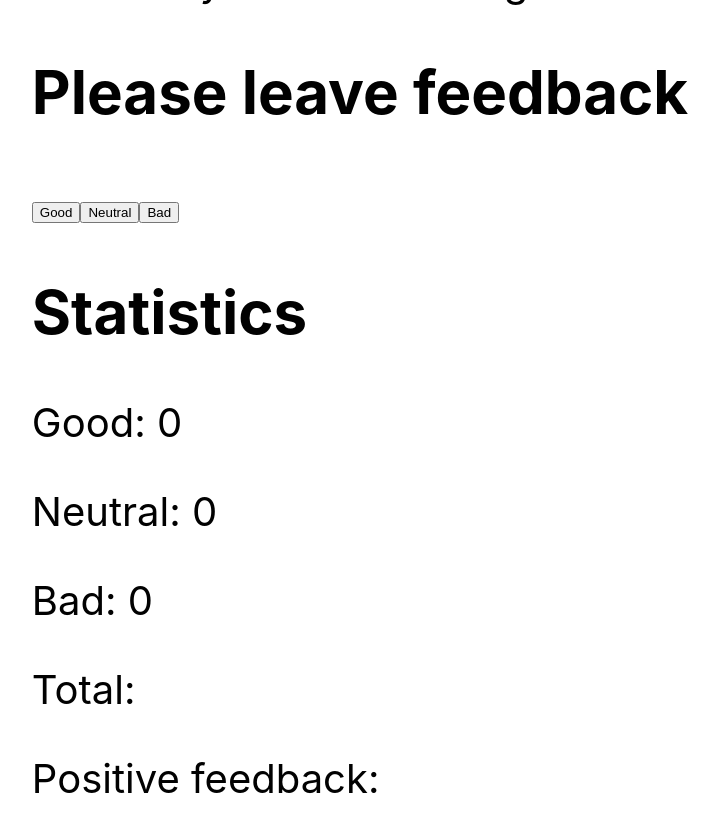
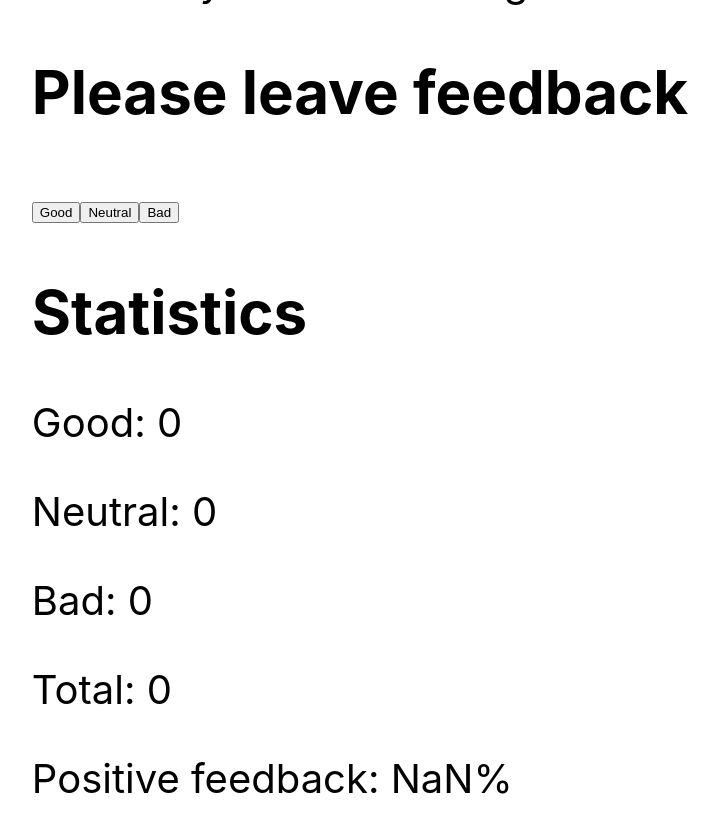
Before and after one commit to MelnykovSV/goit-react-hw-02-feedback, a React (Create React App) app: page / in a window 1280 px wide. Shown: the top 832 px of the page, without its empty margins (280-998 px from the left). Built offline with nearby package versions, Linux system fonts and the light colour scheme.

Commit message:
before refactoring

```diff
--- a/package.json
+++ b/package.json
@@ -10,9 +10,10 @@
     "@testing-library/react": "^12.1.4",
     "@testing-library/user-event": "^13.5.0",
     "@types/jest": "^29.5.0",
-    "@types/node": "^18.15.3",
-    "@types/react": "^18.0.28",
+    "@types/node": "^18.15.9",
+    "@types/react": "^18.0.29",
     "@types/react-dom": "^18.0.11",
+    "emotion-modern-normalize": "^1.0.0",
     "react": "^18.1.0",
     "react-dom": "^18.1.0",
     "react-router-dom": "^6.9.0",
--- a/src/components/App/App.tsx
+++ b/src/components/App/App.tsx
@@ -1,5 +1,30 @@
 import { FeedbackWidget } from '../FeedbackWidget/FeedbackWidget';
-export const App = () => {
+import React, { Component } from 'react';
+
+export class App extends Component {
+  static defaultProps = {
+    goodDefault: 0,
+    neutralDefault: 0,
+    badDefault: 0,
+  };
+
+  state = {
+    good: this.props.goodDefault,
+    neutral: this.props.neutralDefault,
+    bad: this.props.badDefault,
+  };
+
+  calcTotal = () => this.state.good + this.state.neutral + this.state.bad;
+  calcPositiveFeedback = () =>
+    `${((this.state.good / this.calcTotal()) * 100).toFixed(0)}%`;
+
+  handleGoodResponse = e =>
+    this.setState(prevState => ({ good: prevState.good + 1 }));
+  handleNeutralResponse = e =>
+    this.setState(prevState => ({ neutral: prevState.neutral + 1 }));
+  handleBadResponse = e =>
+    this.setState(prevState => ({ bad: prevState.bad + 1 }));
+  render() {
     return (
       <div
         style={{
@@ -11,7 +36,46 @@ export const App = () => {
           color: '#010101',
         }}
       >
-      <FeedbackWidget></FeedbackWidget>
+        <section>
+          This is my Feedback Widget
+          <h1 className="feedback-title">Please leave feedback</h1>
+          <div className="buttons-container">
+            <button
+              type="button"
+              className="button-good"
+              onClick={this.handleGoodResponse}
+            >
+              Good
+            </button>
+            <button
+              type="button"
+              className="button-neutral"
+              onClick={this.handleNeutralResponse}
+            >
+              Neutral
+            </button>
+            <button
+              type="button"
+              className="button-bad"
+              onClick={this.handleBadResponse}
+            >
+              Bad
+            </button>
+          </div>
+          <div className="statistics-container">
+            <h2 className="statistics-title">Statistics</h2>
+            <div className="statistics-body">
+              <p className="response-good">Good: {this.state.good}</p>
+              <p className="response-neutral">Neutral: {this.state.neutral}</p>
+              <p className="response-bad">Bad: {this.state.bad}</p>
+              <p className="response-total">Total: {this.calcTotal()}</p>
+              <p className="positive-persentage">
+                Positive feedback: {this.calcPositiveFeedback()}
+              </p>
+            </div>
+          </div>
+        </section>
       </div>
     );
-};
+  }
+}
--- a/src/components/FeedbackWidget/FeedbackWidget.tsx
+++ b/src/components/FeedbackWidget/FeedbackWidget.tsx
@@ -1,69 +1,71 @@
 import React, { Component } from 'react';
-// interface IClickEvent {
-//   _reactName: 'string';
-//   type: 'string';
+
+// export class FeedbackWidget extends Component {
+//   static defaultProps = {
+//     goodDefault: 0,
+//     neutralDefault: 0,
+//     badDefault: 0,
+//   };
+
+//   state = {
+//     good: this.props.goodDefault,
+//     neutral: this.props.neutralDefault,
+//     bad: this.props.badDefault,
+//   };
+
+//   calcTotal = () => this.state.good + this.state.neutral + this.state.bad;
+//   calcPositiveFeedback = () =>
+//     `${((this.state.good / this.calcTotal()) * 100).toFixed(0)}%`;
+
+//   handleGoodResponse = e =>
+//     this.setState(prevState => ({ good: prevState.good + 1 }));
+//   handleNeutralResponse = e =>
+//     this.setState(prevState => ({ neutral: prevState.neutral + 1 }));
+//   handleBadResponse = e =>
+//     this.setState(prevState => ({ bad: prevState.bad + 1 }));
+
+//   render() {
+//     console.log(this.state);
+//     return (
+//       <section>
+//         This is my Feedback Widget
+//         <h1 className="feedback-title">Please leave feedback</h1>
+//         <div className="buttons-container">
+//           <button
+//             type="button"
+//             className="button-good"
+//             onClick={this.handleGoodResponse}
+//           >
+//             Good
+//           </button>
+//           <button
+//             type="button"
+//             className="button-neutral"
+//             onClick={this.handleNeutralResponse}
+//           >
+//             Neutral
+//           </button>
+//           <button
+//             type="button"
+//             className="button-bad"
+//             onClick={this.handleBadResponse}
+//           >
+//             Bad
+//           </button>
+//         </div>
+//         <div className="statistics-container">
+//           <h2 className="statistics-title">Statistics</h2>
+//           <div className="statistics-body">
+//             <p className="response-good">Good: {this.state.good}</p>
+//             <p className="response-neutral">Neutral: {this.state.neutral}</p>
+//             <p className="response-bad">Bad: {this.state.bad}</p>
+//             <p className="response-total">Total: {this.calcTotal()}</p>
+//             <p className="positive-persentage">
+//               Positive feedback: {this.calcPositiveFeedback()}
+//             </p>
+//           </div>
+//         </div>
+//       </section>
+//     );
+//   }
 // }
-
-export class FeedbackWidget extends Component {
-  static defaultProps = {
-    goodDefault: 0,
-    neutralDefault: 0,
-    badDefault: 0,
-  };
-
-  state = {
-    good: this.props.goodDefault,
-    neutral: this.props.neutralDefault,
-    bad: this.props.badDefault,
-  };
-
-  handleGoodResponse = e =>
-    this.setState(prevState => ({ good: prevState.good + 1 }));
-  handleNeutralResponse = e =>
-    this.setState(prevState => ({ neutral: prevState.neutral + 1 }));
-  handleBadResponse = e =>
-    this.setState(prevState => ({ bad: prevState.bad + 1 }));
-
-  render() {
-    console.log(this.state);
-    return (
-      <section>
-        This is my Feedback Widget
-        <h1 className="feedback-title">Please leave feedback</h1>
-        <div className="buttons-container">
-          <button
-            type="button"
-            className="button-good"
-            onClick={this.handleGoodResponse}
-          >
-            Good
-          </button>
-          <button
-            type="button"
-            className="button-neutral"
-            onClick={this.handleNeutralResponse}
-          >
-            Neutral
-          </button>
-          <button
-            type="button"
-            className="button-bad"
-            onClick={this.handleBadResponse}
-          >
-            Bad
-          </button>
-        </div>
-        <div className="statistics-container">
-          <h2 className="statistics-title">Statistics</h2>
-          <div className="statistics-body">
-            <p className="response-good">Good: {this.state.good}</p>
-            <p className="response-neutral">Neutral: {this.state.neutral}</p>
-            <p className="response-bad">Bad: {this.state.bad}</p>
-            <p className="response-total">Total: {}</p>
-            <p className="positive-persentage">Positive feedback: {}</p>
-          </div>
-        </div>
-      </section>
-    );
-  }
-}
```
Also changed, not shown: src/components/FeedbackOptions/FeedbackOptions.tsx (added), src/components/Section/Section.tsx (added), src/components/Statistics/Statistics.tsx (added), 1 other file (tests, documents, lock files or other folders). Lines whose indentation alone changed are shown as unchanged.
